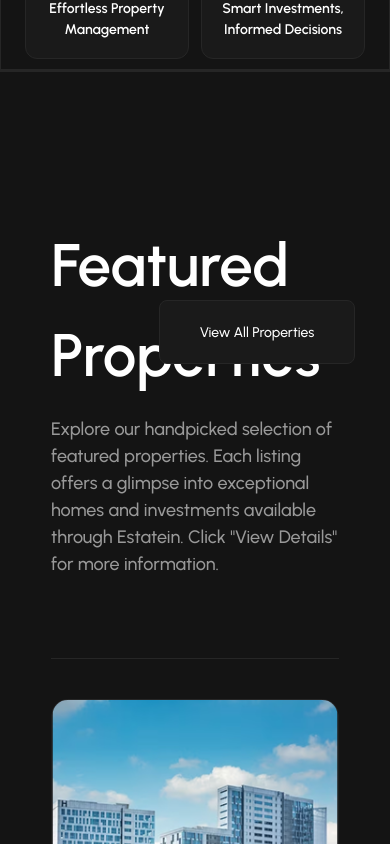
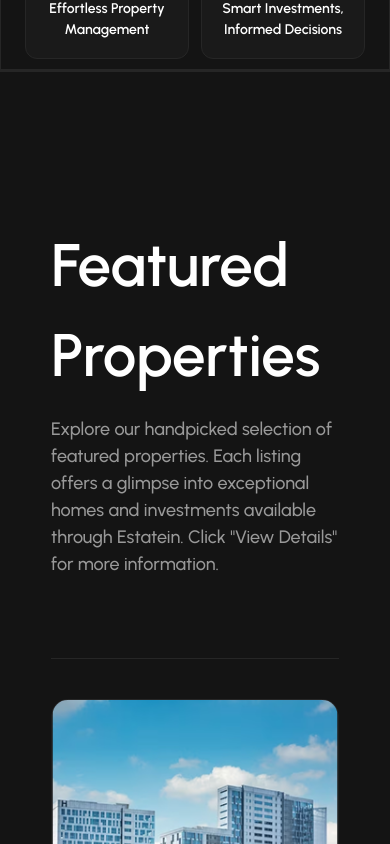
Before and after one commit to masrafi-000/Real-State-App, a Next.js app: page / in a window 390 px wide. Shown: the part 1607-2451 px from the top of the page. Built offline with nearby package versions, Linux system fonts and the light colour scheme.

Commit message:
responsive

```diff
--- a/Components/Home/FeaturedProperties/FeaturedCard.tsx
+++ b/Components/Home/FeaturedProperties/FeaturedCard.tsx
@@ -68,7 +68,7 @@ const FeaturedCard = ({ item }: { item: PropertyItem }) => {
         <Link
           href={`/properties/${item.id}`}
           className=" px-4 2xl:px-6 py-4 bg-[var(--color-purple_60)] rounded-2xl text-lg font-medium leading-[150%] flex items-center justify-center "
-        >
+          >
           View Property Details
         </Link>
       </div>
--- a/Components/Home/FeaturedProperties/FeaturedProperties.tsx
+++ b/Components/Home/FeaturedProperties/FeaturedProperties.tsx
@@ -102,7 +102,7 @@ const FeaturedProperties: React.FC<Props> = (props) => {
       {/* CTA Button */}
       <Link
         href="/properties"
-        className="w-[196px] h-[64px] px-6 py-4 bg-[var(--color-gray_10)] rounded-lg text-white border border-[var(--color-gray_15)] absolute top-20 right-0 flex items-center justify-center cursor-pointer transition-all duration-200 hover:bg-purple-500 text-sm font-medium leading-[150%]"
+        className="md:w-[196px] md:h-[64px] px-6 py-4 bg-[var(--color-gray_10)] rounded-lg text-white border border-[var(--color-gray_15)] absolute bottom-0  md:top-20 md:right-0 flex items-center justify-center cursor-pointer transition-all duration-200 hover:bg-purple-500 text-sm font-medium leading-[150%]"
       >
         View All Properties
       </Link>
--- a/app/globals.css
+++ b/app/globals.css
@@ -71,10 +71,12 @@
 .embla__progress__bar {
   background-color: #dedede;
   position: absolute;
-  width: 100%;
   top: 0;
   bottom: 0;
   left: -100%;
+  @apply w-full
 }
 
+
+
 }
```
